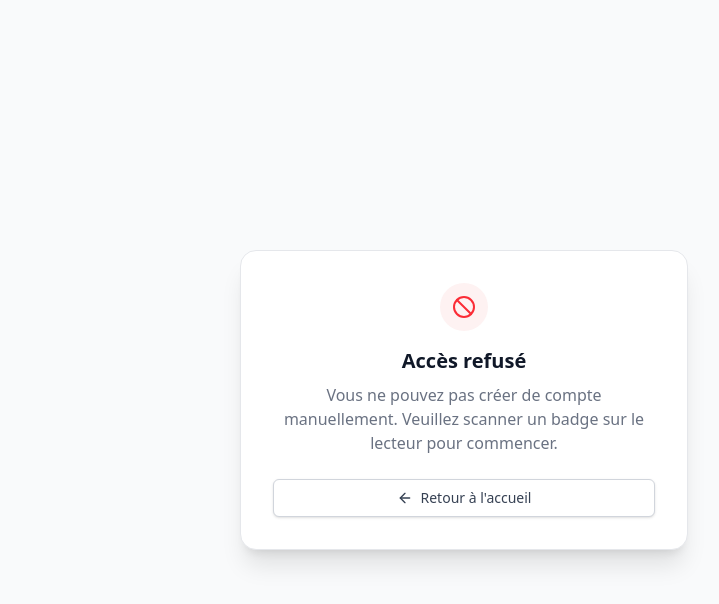
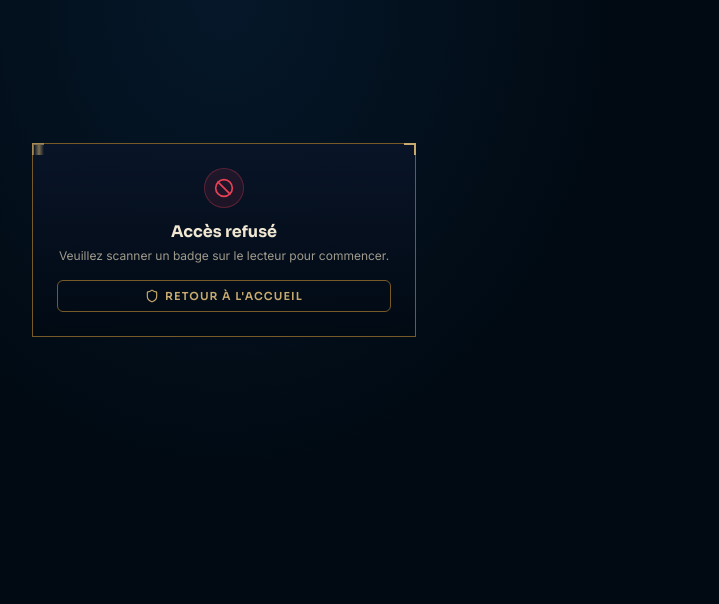
Before and after one commit to Noootzzz/iot_iim_b3, a Next.js app: page /register in a window 1280 px wide. Shown: the top 604 px of the page, without its empty margins (176-895 px from the left). Built offline with nearby package versions, Linux system fonts and the light colour scheme.

Commit message:
update style

```diff
--- a/src/app/globals.css
+++ b/src/app/globals.css
@@ -1,111 +1,192 @@
 @import "tailwindcss";
 
 :root {
-  /* Riftbound Dark Fantasy Palette */
-  --bg-primary: #0a0e1a;
-  --bg-secondary: #111827;
-  --bg-card: #151c2f;
-  --bg-card-hover: #1a2340;
+  /* League of Legends inspired palette */
+  --bg-deep: #010a13;
+  --bg-primary: #0a1628;
+  --bg-secondary: #0a2540;
+  --bg-card: #091428;
+  --bg-card-hover: #0d1f3c;
 
-  --gold-50: #fefce8;
-  --gold-100: #fef9c3;
-  --gold-200: #fef08a;
-  --gold-300: #fde047;
-  --gold-400: #c8aa6e;
-  --gold-500: #c89b3c;
-  --gold-600: #a67c2e;
-  --gold-700: #785a28;
+  --gold: #c8aa6e;
+  --gold-light: #f0e6d2;
+  --gold-dark: #785a28;
+  --gold-bright: #c89b3c;
 
+  --blue-light: #cdfafa;
   --blue-accent: #0ac8b9;
   --blue-dark: #005a82;
+  --blue-deep: #0397ab;
+
   --red-accent: #e84057;
+  --green-accent: #1cad6e;
 
   --text-primary: #f0e6d2;
   --text-secondary: #a09b8c;
   --text-muted: #5b5a56;
 
-  --border-gold: #463714;
-  --border-light: #785a28;
+  --border-gold: #785a28;
+  --border-dark: #1e2328;
+  --border-blue: #005a82;
 }
 
-@theme inline {
-  --font-display: var(--font-cinzel);
-  --font-body: var(--font-inter);
+/* Display font */
+.font-display {
+  font-family: var(--font-sora), system-ui, sans-serif;
 }
 
+html,
 body {
-  background: var(--bg-primary);
+  width: 800px;
+  height: 480px;
+  max-width: 800px;
+  max-height: 480px;
+  overflow: hidden;
+  background: var(--bg-deep);
   color: var(--text-primary);
-  font-family: var(--font-body), system-ui, sans-serif;
+  font-family: var(--font-inter), system-ui, sans-serif;
   -webkit-font-smoothing: antialiased;
   -moz-osx-font-smoothing: grayscale;
 }
 
-/* Riftbound Utility Classes */
-.font-display {
-  font-family: var(--font-display), serif;
-}
-
+/* Gold text gradient like LoL titles */
 .gold-gradient {
-  background: linear-gradient(180deg, #f0e6d2 0%, #c8aa6e 50%, #785a28 100%);
+  background: linear-gradient(180deg, #f0e6d2 0%, #c8aa6e 40%, #785a28 100%);
   -webkit-background-clip: text;
   -webkit-text-fill-color: transparent;
   background-clip: text;
 }
 
-.border-gold-gradient {
-  border-image: linear-gradient(to bottom, #c8aa6e, #785a28) 1;
+/* Blue glow text */
+.blue-glow {
+  color: var(--blue-accent);
+  text-shadow:
+    0 0 10px rgba(10, 200, 185, 0.4),
+    0 0 30px rgba(10, 200, 185, 0.15);
 }
 
-.card-rift {
-  background: linear-gradient(135deg, #151c2f 0%, #1a2340 100%);
-  border: 1px solid #463714;
-  box-shadow:
-    0 0 15px rgba(200, 170, 110, 0.05),
-    inset 0 1px 0 rgba(200, 170, 110, 0.1);
+/* LoL-style card with hextech feel */
+.card-hextech {
+  background: linear-gradient(
+    180deg,
+    rgba(9, 20, 40, 0.95) 0%,
+    rgba(1, 10, 19, 0.98) 100%
+  );
+  border: 1px solid var(--border-gold);
+  position: relative;
 }
 
-.card-rift:hover {
-  border-color: #785a28;
-  box-shadow:
-    0 0 25px rgba(200, 170, 110, 0.1),
-    inset 0 1px 0 rgba(200, 170, 110, 0.15);
+.card-hextech::before {
+  content: "";
+  position: absolute;
+  top: 0;
+  left: 0;
+  right: 0;
+  height: 1px;
+  background: linear-gradient(90deg, transparent, var(--gold), transparent);
+  opacity: 0.6;
 }
 
-.btn-rift {
+/* LoL-style primary button - gold */
+.btn-lol {
   background: linear-gradient(180deg, #c89b3c 0%, #785a28 100%);
-  color: #0a0e1a;
-  font-family: var(--font-display), serif;
+  color: #010a13;
+  font-family: var(--font-sora), system-ui, sans-serif;
   font-weight: 700;
+  font-size: 12px;
   text-transform: uppercase;
-  letter-spacing: 0.1em;
-  border: 1px solid #c8aa6e;
-  transition: all 0.2s ease;
+  letter-spacing: 0.12em;
+  border: 1px solid var(--gold);
+  cursor: pointer;
+  transition: all 0.15s ease;
+  position: relative;
 }
 
-.btn-rift:hover {
+.btn-lol:hover {
   background: linear-gradient(180deg, #f0e6d2 0%, #c89b3c 100%);
-  box-shadow: 0 0 20px rgba(200, 170, 110, 0.3);
+  box-shadow: 0 0 15px rgba(200, 170, 110, 0.3);
 }
 
-.btn-rift:active {
+.btn-lol:active {
   transform: scale(0.97);
 }
 
-/* Subtle animated glow */
-@keyframes pulse-gold {
-  0%, 100% { box-shadow: 0 0 10px rgba(200, 170, 110, 0.1); }
-  50% { box-shadow: 0 0 25px rgba(200, 170, 110, 0.25); }
+/* Ghost/secondary button */
+.btn-lol-ghost {
+  background: transparent;
+  border: 1px solid var(--border-gold);
+  color: var(--gold);
+  font-family: var(--font-sora), system-ui, sans-serif;
+  font-weight: 600;
+  font-size: 11px;
+  text-transform: uppercase;
+  letter-spacing: 0.1em;
+  cursor: pointer;
+  transition: all 0.15s ease;
 }
 
-.glow-gold {
-  animation: pulse-gold 3s ease-in-out infinite;
+.btn-lol-ghost:hover {
+  border-color: var(--gold);
+  background: rgba(200, 155, 60, 0.08);
+  color: var(--gold-light);
 }
 
-/* Background pattern overlay */
+/* Corner decorations — hextech style */
+.corner-decor {
+  position: relative;
+}
+.corner-decor::before,
+.corner-decor::after {
+  content: "";
+  position: absolute;
+  width: 12px;
+  height: 12px;
+  border-color: var(--gold);
+  border-style: solid;
+}
+.corner-decor::before {
+  top: -1px;
+  left: -1px;
+  border-width: 2px 0 0 2px;
+}
+.corner-decor::after {
+  top: -1px;
+  right: -1px;
+  border-width: 2px 2px 0 0;
+}
+
+/* Subtle gold glow animation */
+@keyframes pulse-gold {
+  0%,
+  100% {
+    box-shadow: 0 0 8px rgba(200, 170, 110, 0.1);
+  }
+  50% {
+    box-shadow: 0 0 20px rgba(200, 170, 110, 0.25);
+  }
+}
+
+/* Scan ring animation */
+@keyframes scan-ring {
+  0% {
+    transform: scale(0.8);
+    opacity: 0.6;
+  }
+  100% {
+    transform: scale(1.6);
+    opacity: 0;
+  }
+}
+
+.animate-scan-ring {
+  animation: scan-ring 2s ease-out infinite;
+}
+
+/* Background with subtle radial glow */
 .rift-bg {
-  background:
-    radial-gradient(ellipse at 20% 50%, rgba(10, 200, 185, 0.03) 0%, transparent 50%),
-    radial-gradient(ellipse at 80% 50%, rgba(200, 155, 60, 0.05) 0%, transparent 50%),
-    linear-gradient(180deg, #0a0e1a 0%, #111827 100%);
+  background: radial-gradient(
+    ellipse at 50% 0%,
+    rgba(10, 37, 64, 0.5) 0%,
+    var(--bg-deep) 70%
+  );
 }
--- a/src/app/layout.tsx
+++ b/src/app/layout.tsx
@@ -1,11 +1,11 @@
 import type { Metadata } from "next";
-import { Cinzel, Inter } from "next/font/google";
+import { Sora, Inter } from "next/font/google";
 import "./globals.css";
 
-const cinzel = Cinzel({
-  variable: "--font-cinzel",
+const sora = Sora({
+  variable: "--font-sora",
   subsets: ["latin"],
-  weight: ["400", "600", "700", "800", "900"],
+  weight: ["400", "600", "700", "800"],
 });
 
 const inter = Inter({
@@ -25,8 +25,14 @@ export default function RootLayout({
 }>) {
   return (
     <html lang="fr">
+      <head>
+        <meta
+          name="viewport"
+          content="width=800, height=480, initial-scale=1, user-scalable=no"
+        />
+      </head>
       <body
-        className={`${cinzel.variable} ${inter.variable} antialiased`}
+        className={`${sora.variable} ${inter.variable} antialiased w-[800px] h-[480px] overflow-hidden`}
       >
         {children}
       </body>
--- a/src/app/register/page.tsx
+++ b/src/app/register/page.tsx
@@ -2,7 +2,7 @@
 
 import { useState, Suspense } from "react";
 import { useRouter, useSearchParams } from "next/navigation";
-import { CreditCard, Loader2, Ban, ArrowLeft } from "lucide-react";
+import { CreditCard, Loader2, Ban, Shield } from "lucide-react";
 import Link from "next/link";
 
 function RegisterContent() {
@@ -18,20 +18,21 @@ function RegisterContent() {
   // 🔒 PROTECTION : Si pas de RFID dans l'URL, on bloque l'affichage
   if (!rfidParam) {
     return (
-      <div className="w-full max-w-md bg-white border border-gray-200 shadow-xl rounded-2xl p-8 text-center">
-        <div className="mx-auto w-12 h-12 bg-red-50 rounded-full flex items-center justify-center mb-4">
-          <Ban className="w-6 h-6 text-red-500" />
+      <div className="card-hextech corner-decor w-full max-w-sm p-6 text-center">
+        <div className="mx-auto w-10 h-10 rounded-full bg-[#e84057]/10 border border-[#e84057]/30 flex items-center justify-center mb-3">
+          <Ban className="w-5 h-5 text-[#e84057]" />
         </div>
-        <h2 className="text-xl font-bold text-gray-900 mb-2">Accès refusé</h2>
-        <p className="text-gray-500 mb-6">
-          Vous ne pouvez pas créer de compte manuellement. Veuillez scanner un
-          badge sur le lecteur pour commencer.
+        <h2 className="text-base font-display font-bold text-[#f0e6d2] mb-1">
+          Accès refusé
+        </h2>
+        <p className="text-[#a09b8c] text-xs mb-4">
+          Veuillez scanner un badge sur le lecteur pour commencer.
         </p>
         <Link
           href="/"
-          className="inline-flex items-center justify-center px-4 py-2 border border-gray-300 shadow-sm text-sm font-medium rounded-md text-gray-700 bg-white hover:bg-gray-50 transition-colors w-full"
+          className="btn-lol-ghost px-4 py-2 rounded-md inline-flex items-center justify-center gap-1.5 text-xs w-full"
         >
-          <ArrowLeft className="w-4 h-4 mr-2" /> Retour à l'accueil
+          <Shield className="w-3.5 h-3.5" /> Retour à l&apos;accueil
         </Link>
       </div>
     );
@@ -58,17 +59,15 @@ function RegisterContent() {
       const borne = searchParams.get("borne");
 
       if (returnToLobby) {
-        // Mode Lobby multi-joueur : on retourne à l'accueil avec les états préservés
         const p1 = searchParams.get("p1");
         const s1 = searchParams.get("scan1");
-        const slot = searchParams.get("slot"); // "1" ou "2"
+        const slot = searchParams.get("slot");
 
         const params = new URLSearchParams();
         if (p1) params.set("p1", p1);
         if (s1) params.set("scan1", s1);
         if (borne) params.set("borne", borne);
 
-        // On insère le nouveau joueur dans le slot approprié
         if (slot === "1") {
           params.set("p1", String(data.user.id));
           params.set("scan1", String(scanId));
@@ -94,40 +93,41 @@ function RegisterContent() {
   };
 
   return (
-    <div className="w-full max-w-md bg-white border border-gray-200 shadow-xl rounded-2xl p-8">
-      <div className="mb-6">
-        <h2 className="text-2xl font-bold text-gray-900">
-          Nouveau Badge Détecté
+    <div className="card-hextech corner-decor w-full max-w-sm p-6">
+      {/* Header */}
+      <div className="mb-4">
+        <h2 className="font-display text-lg font-bold text-[#c8aa6e] tracking-wider">
+          Nouveau Badge
         </h2>
-        <p className="text-gray-500 text-sm mt-1">
-          Finalisez l'activation de votre carte.
+        <p className="text-[#a09b8c] text-xs mt-0.5">
+          Finalisez l&apos;activation de votre carte.
         </p>
       </div>
 
-      {/* Carte visuelle du badge détecté */}
-      <div className="mb-8 p-4 bg-indigo-50 border border-indigo-100 rounded-xl flex items-center gap-4">
-        <div className="bg-white p-2 rounded-lg shadow-sm">
-          <CreditCard className="text-indigo-600 w-6 h-6" />
+      {/* Badge card */}
+      <div className="mb-4 p-2.5 bg-[#0a1628] border border-[#785a28]/30 rounded-lg flex items-center gap-3">
+        <div className="bg-[#091428] p-1.5 rounded-md border border-[#785a28]/20">
+          <CreditCard className="text-[#c8aa6e] w-4 h-4" />
         </div>
         <div>
-          <p className="text-indigo-900 font-bold text-sm">
-            Badge physique #ID
+          <p className="text-[#f0e6d2] font-display font-bold text-xs tracking-wider">
+            Badge physique
           </p>
-          <p className="text-indigo-600/80 text-xs font-mono tracking-wider">
+          <p className="text-[#785a28] text-[10px] font-mono tracking-wider">
             {rfidParam}
           </p>
         </div>
       </div>
 
-      <form onSubmit={handleSubmit} className="space-y-5">
+      <form onSubmit={handleSubmit} className="space-y-3">
         <div>
-          <label className="block text-sm font-medium text-gray-700 mb-1">
-            Choisissez un Pseudo
+          <label className="block text-xs font-display text-[#a09b8c] mb-1 tracking-wider uppercase">
+            Pseudo d&apos;invocateur
           </label>
           <input
             type="text"
             required
-            className="w-full px-4 py-2 border border-gray-300 rounded-lg text-gray-900 focus:ring-2 focus:ring-indigo-500 focus:border-indigo-500 outline-none transition-all placeholder-gray-400"
+            className="w-full px-3 py-2 text-sm bg-[#0a1628] border border-[#785a28]/30 rounded-md text-[#f0e6d2] focus:border-[#c8aa6e] focus:ring-1 focus:ring-[#c8aa6e]/30 outline-none transition-all placeholder-[#5b5a56]"
             placeholder="Ex: PlayerOne"
             value={formData.username}
             onChange={(e) =>
@@ -137,13 +137,13 @@ function RegisterContent() {
         </div>
 
         <div>
-          <label className="block text-sm font-medium text-gray-700 mb-1">
-            Email de récupération
+          <label className="block text-xs font-display text-[#a09b8c] mb-1 tracking-wider uppercase">
+            Email
           </label>
           <input
             type="email"
             required
-            className="w-full px-4 py-2 border border-gray-300 rounded-lg text-gray-900 focus:ring-2 focus:ring-indigo-500 focus:border-indigo-500 outline-none transition-all placeholder-gray-400"
+            className="w-full px-3 py-2 text-sm bg-[#0a1628] border border-[#785a28]/30 rounded-md text-[#f0e6d2] focus:border-[#c8aa6e] focus:ring-1 focus:ring-[#c8aa6e]/30 outline-none transition-all placeholder-[#5b5a56]"
             placeholder="email@exemple.com"
             value={formData.email}
             onChange={(e) =>
@@ -153,7 +153,7 @@ function RegisterContent() {
         </div>
 
         {error && (
-          <div className="p-3 bg-red-50 text-red-600 text-sm rounded-lg border border-red-100">
+          <div className="p-2 bg-[#e84057]/10 text-[#e84057] text-xs rounded-md border border-[#e84057]/20">
             {error}
           </div>
         )}
@@ -161,12 +161,12 @@ function RegisterContent() {
         <button
           type="submit"
           disabled={loading}
-          className="w-full py-3 bg-indigo-600 hover:bg-indigo-700 text-white font-semibold rounded-lg transition-colors flex justify-center items-center gap-2 shadow-sm disabled:opacity-70 mt-2"
+          className="btn-lol w-full py-2.5 rounded-md text-sm font-display font-semibold tracking-wider flex justify-center items-center gap-2 disabled:opacity-70 mt-1"
         >
           {loading ? (
-            <Loader2 className="w-5 h-5 animate-spin" />
+            <Loader2 className="w-4 h-4 animate-spin" />
           ) : (
-            "Associer le badge et Jouer"
+            "Activer & Jouer"
           )}
         </button>
       </form>
@@ -176,8 +176,14 @@ function RegisterContent() {
 
 export default function RegisterPage() {
   return (
-    <div className="min-h-screen bg-gray-50 flex items-center justify-center p-4">
-      <Suspense fallback={<div className="text-gray-500">Chargement...</div>}>
+    <div className="w-[800px] h-[480px] rift-bg flex items-center justify-center p-3">
+      <Suspense
+        fallback={
+          <p className="text-[#a09b8c] font-display tracking-widest text-sm">
+            Chargement...
+          </p>
+        }
+      >
         <RegisterContent />
       </Suspense>
     </div>
--- a/src/hooks/useRfidPolling.ts
+++ b/src/hooks/useRfidPolling.ts
@@ -41,7 +41,7 @@ export function useRfidPolling(
       }
     };
 
-    const interval = setInterval(poll, 1500);
+    const interval = setInterval(poll, 500);
 
     return () => clearInterval(interval);
   }, [router, onScan, borne]);
```
Also changed, not shown: src/app/game/page.tsx (+86 -89 lines), src/app/page.tsx (+67 -70 lines).
